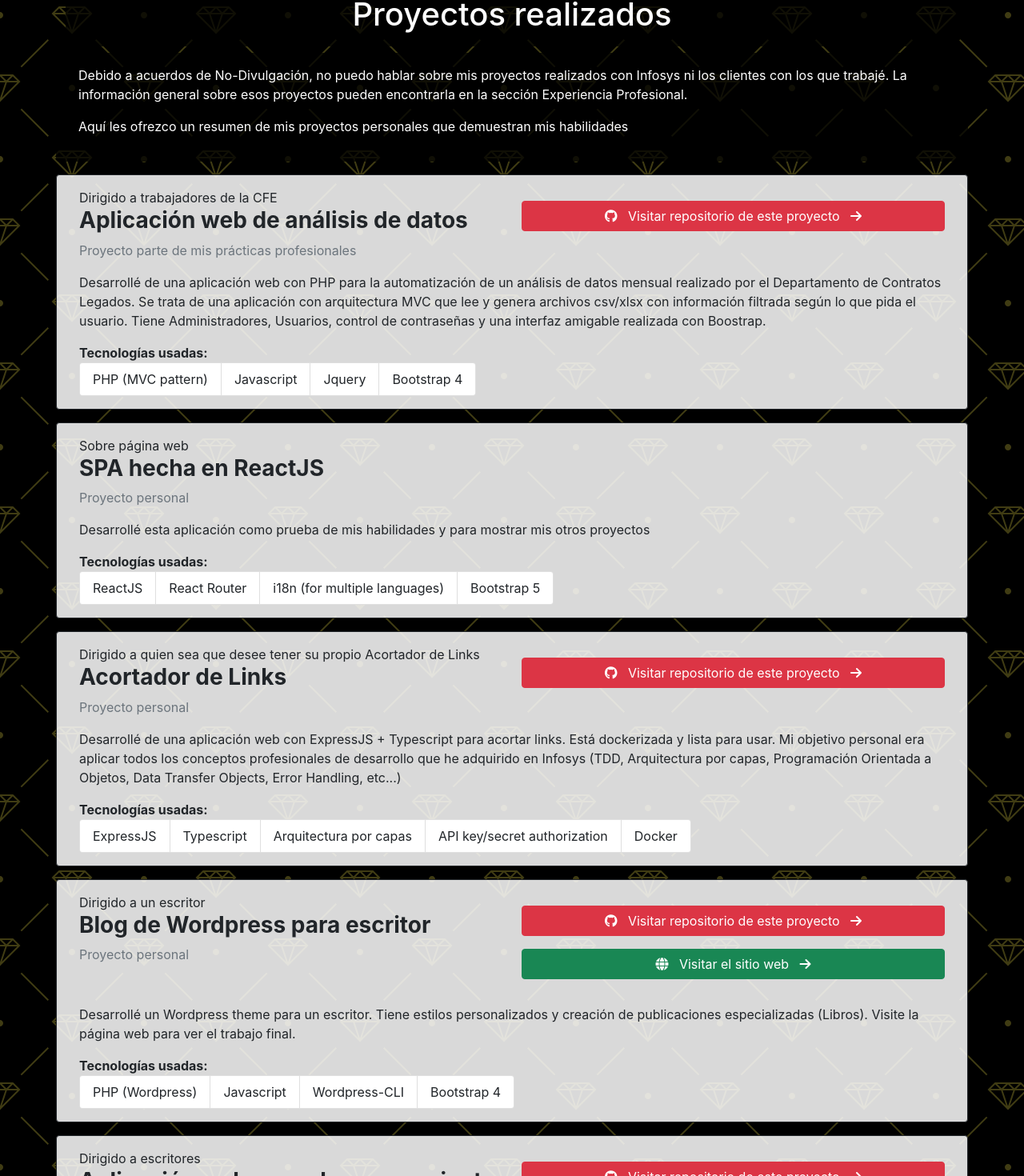
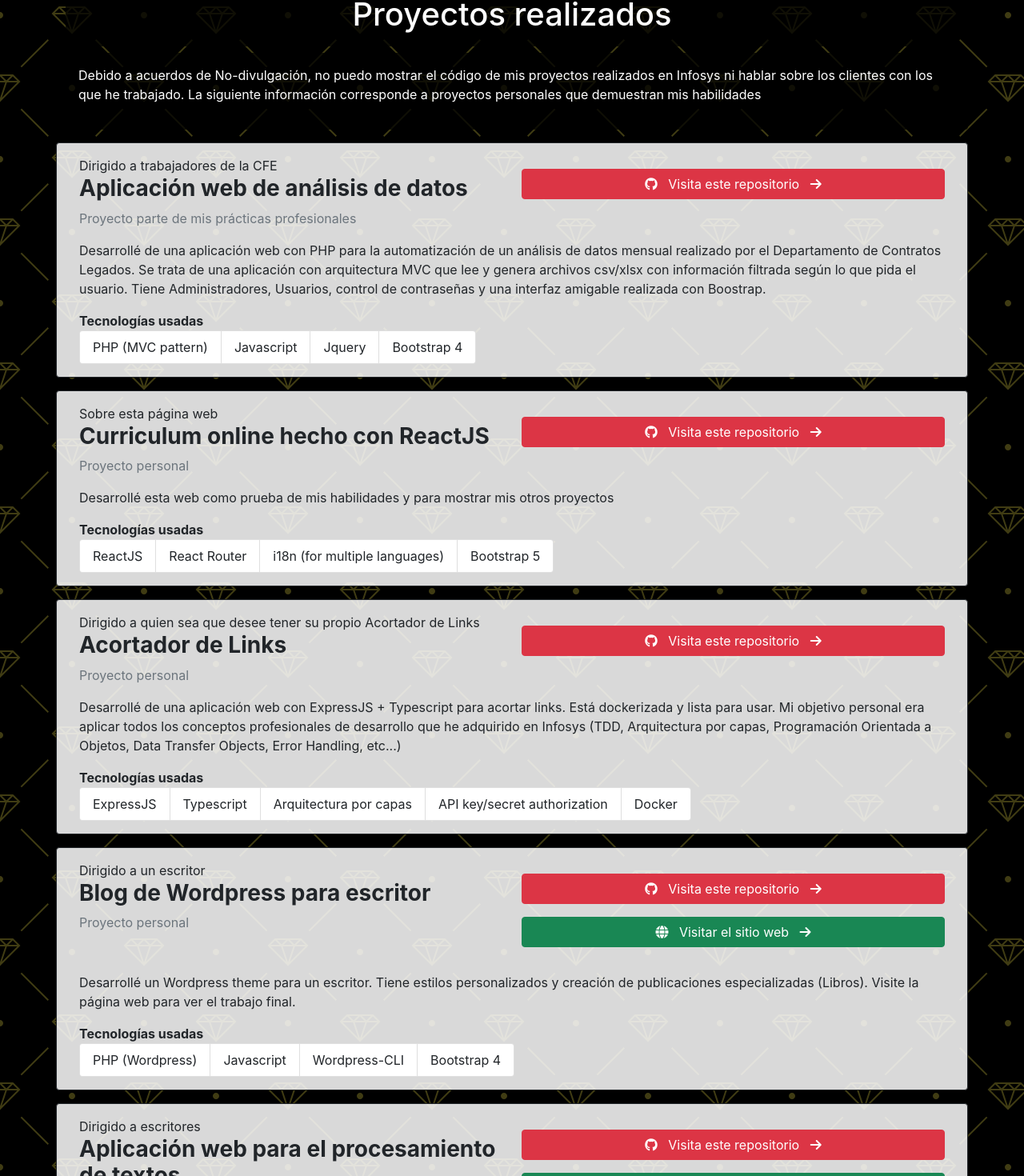
Before and after one commit to Davel99/resume, a React (Create React App) app: page /my-projects in a window 1280 px wide. Shown: the part 132-1602 px from the top of the page at 80% size. Built offline with nearby package versions, Linux system fonts and the light colour scheme.

Commit message:
Added messages

```diff
--- a/src/locales/es.json
+++ b/src/locales/es.json
@@ -13,6 +13,9 @@
             "info_1": "Al estudiar mi carrera, desarrollé un gusto especial por todo lo relacionado al software. Realicé mis prácticas profesionales en CFE (organismo del gobierno) desarrollando una aplicación web para el análisis de datos.            Más adelante construí una aplicación web destinada a consultorios médicos como parte de mi tesis profesional.",
             "info_2": "Gracias a mi gusto por la programación y mi constante interés en perseguir una carrera al respecto, hoy en día soy un ingeniero con más de dos años de experiencia en el desarrollo de software.",
             "goodbye": "Contáctame si tienes alguna duda"
+        },
+        "projects":{
+            "aclaration": "Debido a acuerdos de No-divulgación, no puedo mostrar el código de mis proyectos realizados en Infosys ni hablar sobre los clientes con los que he trabajado. La siguiente información corresponde a proyectos personales que demuestran mis habilidades"
         }
     },
     "experience": {
@@ -41,10 +44,35 @@
     "projects": {
         "resume": {
             "to": "Sobre esta página web",
-            "title": "SPA hecha con ReactJS",
+            "title": "Curriculum online hecho con ReactJS",
             "source": "Proyecto personal",
             "content": "Desarrollé esta web como prueba de mis habilidades y para mostrar mis otros proyectos"
+        },
+        "cfe": {
+            "to": "Dirigido a trabajadores de la CFE",
+            "title": "Aplicación web de análisis de datos",
+            "source": "Proyecto parte de mis prácticas profesionales",
+            "content": "Desarrollé de una aplicación web con PHP para la automatización de un análisis de datos mensual realizado por el Departamento de Contratos Legados. Se trata de una aplicación con arquitectura MVC que lee y genera archivos csv/xlsx con información filtrada según lo que pida el usuario. Tiene Administradores, Usuarios, control de contraseñas y una interfaz amigable realizada con Boostrap."
+        },
+        "lishor": {
+            "to": "Dirigido a quien sea que desee tener su propio Acortador de Links",
+            "title": "Acortador de Links",
+            "source": "Proyecto personal",
+            "content": "Desarrollé de una aplicación web con ExpressJS + Typescript para acortar links. Está dockerizada y lista para usar. Mi objetivo personal era aplicar todos los conceptos profesionales de desarrollo que he adquirido en Infosys (TDD, Arquitectura por capas, Programación Orientada a Objetos, Data Transfer Objects, Error Handling, etc...)"
+        },
+        "davel": {
+            "to": "Dirigido a un escritor",
+            "title": "Blog de Wordpress para escritor",
+            "source": "Proyecto personal",
+            "content": "Desarrollé un Wordpress theme para un escritor. Tiene estilos personalizados y creación de publicaciones especializadas (Libros). Visite la página web para ver el trabajo final."
+        },
+        "letras": {
+            "to": "Dirigido a escritores",
+            "title": "Aplicación web para el procesamiento de textos",
+            "source": "Proyecto personal",
+            "content": "Desarrollé una aplicación web dirigida a escritores. Su objetivo es contabilizar y formatear texto con una interfaz amigable. Visite la página web para ver el trabajo final."
         }
+
     },
     "langs": {
         "language": "Lenguaje",
--- a/src/pages/Projects.jsx
+++ b/src/pages/Projects.jsx
@@ -1,41 +1,41 @@
 import ExtLink from "./microcomponents/ExtLink"
 import ProjectHeading from "./microcomponents/ProjectHeading"
 import RepoLink from "./microcomponents/RepoLink"
+import { useTranslation } from "react-i18next"
 
 const Projects = () => {
+    const { t } = useTranslation();
     return (
         <div className="container">
-            <h1 className="text-center py-3 bg-semid">Proyectos realizados</h1>
+            <h1 className="text-center py-3 bg-semid">
+                {t('header.projects')}
+            </h1>
             <div className="row bg-semid p-3 rounded">
                 <p>
-                    Debido a acuerdos de No-Divulgación, no puedo hablar sobre mis proyectos realizados con Infosys ni los clientes
-                    con los que trabajé.
-                    La información general sobre esos proyectos pueden encontrarla en la sección Experiencia Profesional.
-                </p>
-                <p>
-                    Aquí les ofrezco un resumen de mis proyectos personales que demuestran mis habilidades
+                    {t('pages.projects.aclaration')}
                 </p>
             </div>
             <div className="row border border-dark rounded bg-semil text-dark p-3 my-3">
                 <div className="col-md-6">
                     <ProjectHeading
-                        to="Dirigido a trabajadores de la CFE"
-                        title="Aplicación web de análisis de datos"
-                        source="Proyecto parte de mis prácticas profesionales" />
+                        to={t('projects.cfe.to')}
+                        title={t('projects.cfe.title')}
+                        source={t('projects.cfe.source')} />
                 </div>
                 <div className="col-md-6">
                     <div className="my-3">
-                        <RepoLink href="https://github.com/Davel99/cfe_app/tree/main" />
+                        <RepoLink href="https://github.com/Davel99/cfe_app/tree/main">
+                            {t('gral.visit_repo')}
+                        </RepoLink>
                     </div>
                 </div>
                 <div className="col-12 pt-3">
                     <p>
-                        Desarrollé de una aplicación web con PHP para la automatización de un análisis de datos mensual realizado por
-                        el Departamento de Contratos Legados. Se trata de una aplicación con arquitectura MVC que lee y genera archivos csv/xlsx
-                        con información filtrada según lo que pida el usuario. Tiene Administradores, Usuarios, control de contraseñas y una
-                        interfaz amigable realizada con Boostrap.
+                        {t('projects.cfe.content')}
                     </p>
-                    <span className="fw-bold">Tecnologías usadas:</span>
+                    <span className="fw-bold">
+                        {t('gral.tech_used')}
+                    </span>
                     <ul class="list-group list-group-horizontal">
                         <li className="list-group-item">PHP (MVC pattern)</li>
                         <li className="list-group-item">Javascript</li>
@@ -48,19 +48,22 @@
             <div className="row border border-dark rounded bg-semil text-dark p-3 my-3">
                 <div className="col-md-6">
                     <ProjectHeading
-                        to="Sobre página web"
-                        title="SPA hecha en ReactJS"
-                        source="Proyecto personal" />
+                        to={t('projects.resume.to')}
+                        title={t('projects.resume.title')}
+                        source={t('projects.resume.source')} />
                 </div>
                 <div className="col-md-6">
                     <div className="my-3">
+                        <RepoLink href="https://github.com/Davel99/resume">
+                            {t('gral.visit_repo')}
+                        </RepoLink>
                     </div>
                 </div>
                 <div className="col-12 pt-3">
                     <p>
-                        Desarrollé esta aplicación como prueba de mis habilidades y para mostrar mis otros proyectos
+                        {t('projects.resume.content')}
                     </p>
-                    <span className="fw-bold">Tecnologías usadas:</span>
+                    <span className="fw-bold">{t('gral.tech_used')}</span>
                     <ul class="list-group list-group-horizontal">
                         <li className="list-group-item">ReactJS</li>
                         <li className="list-group-item">React Router</li>
@@ -73,22 +76,24 @@
             <div className="row border border-dark rounded bg-semil text-dark p-3 my-3">
                 <div className="col-md-6">
                     <ProjectHeading
-                        to="Dirigido a quien sea que desee tener su propio Acortador de Links"
-                        title="Acortador de Links"
-                        source="Proyecto personal" />
+                        to={t('projects.lishor.to')}
+                        title={t('projects.lishor.title')}
+                        source={t('projects.lishor.source')} />
                 </div>
                 <div className="col-md-6">
                     <div className="my-3">
-                        <RepoLink href="https://github.com/Davel99/link-shortener-expressts/tree/main" />
+                        <RepoLink href="https://github.com/Davel99/link-shortener-expressts/tree/main">
+                            {t('gral.visit_repo')}
+                        </RepoLink>
                     </div>
                 </div>
                 <div className="col-12 pt-3">
                     <p>
-                        Desarrollé de una aplicación web con ExpressJS + Typescript para acortar links. Está dockerizada y lista para usar.
-                        Mi objetivo personal era aplicar todos los conceptos profesionales de desarrollo que he adquirido en Infosys
-                        (TDD, Arquitectura por capas, Programación Orientada a Objetos, Data Transfer Objects, Error Handling, etc...)
+                        {t('projects.lishor.content')}
                     </p>
-                    <span className="fw-bold">Tecnologías usadas:</span>
+                    <span className="fw-bold">
+                        {t('gral.tech_used')}
+                    </span>
                     <ul class="list-group list-group-horizontal">
                         <li className="list-group-item">ExpressJS</li>
                         <li className="list-group-item">Typescript</li>
@@ -102,22 +107,25 @@
             <div className="row border border-dark rounded bg-semil text-dark p-3 my-3">
                 <div className="col-md-6">
                     <ProjectHeading
-                        to="Dirigido a un escritor"
-                        title="Blog de Wordpress para escritor"
-                        source="Proyecto personal" />
+                        to={t('projects.davel.to')}
+                        title={t('projects.davel.title')}
+                        source={t('projects.davel.source')} />
                 </div>
                 <div className="col-md-6">
                     <div className="my-3">
-                        <RepoLink href="https://github.com/Davel99/davel-blog-v1/tree/main" />
+                        <RepoLink href="https://github.com/Davel99/davel-blog-v1/tree/main">
+                            {t('gral.visit_repo')}
+                        </RepoLink>
                         <ExtLink href="https://davelgomoz.com/" />
                     </div>
                 </div>
                 <div className="col-12 pt-3">
                     <p>
-                        Desarrollé un Wordpress theme para un escritor. Tiene estilos personalizados y creación de publicaciones especializadas
-                        (Libros). Visite la página web para ver el trabajo final.
+                        {t('projects.davel.content')}
                     </p>
-                    <span className="fw-bold">Tecnologías usadas:</span>
+                    <span className="fw-bold">
+                        {t('gral.tech_used')}
+                    </span>
                     <ul class="list-group list-group-horizontal">
                         <li className="list-group-item">PHP (Wordpress)</li>
                         <li className="list-group-item">Javascript</li>
@@ -130,23 +138,25 @@
             <div className="row border border-dark rounded bg-semil text-dark p-3 my-3">
                 <div className="col-md-6">
                     <ProjectHeading
-                        to="Dirigido a escritores"
-                        title="Aplicación web para el procesamiento de textos"
-                        source="Proyecto personal" />
+                        to={t('projects.letras.to')}
+                        title={t('projects.letras.title')}
+                        source={t('projects.letras.source')} />
                 </div>
                 <div className="col-md-6">
                     <div className="my-3">
-                        <RepoLink href="https://github.com/Davel99/letras-app-v1/tree/main" />
+                        <RepoLink href="https://github.com/Davel99/letras-app-v1/tree/main">
+                            {t('gral.visit_repo')}
+                        </RepoLink>
                         <ExtLink href="https://letras.davelgomoz.com/" />
                     </div>
                 </div>
                 <div className="col-12 pt-3">
                     <p>
-                        Desarrollé una aplicación web dirigida a escritores. Su objetivo
-                        es contabilizar y formatear texto con una interfaz amigable. Visite
-                        la página web para ver el trabajo final
+                        {t('projects.letras.content')}
                     </p>
-                    <span className="fw-bold">Tecnologías usadas:</span>
+                    <span className="fw-bold">
+                        {t('gral.tech_used')}
+                    </span>
                     <ul class="list-group list-group-horizontal">
                         <li className="list-group-item">Javascript</li>
                         <li className="list-group-item">Webpack</li>
```
